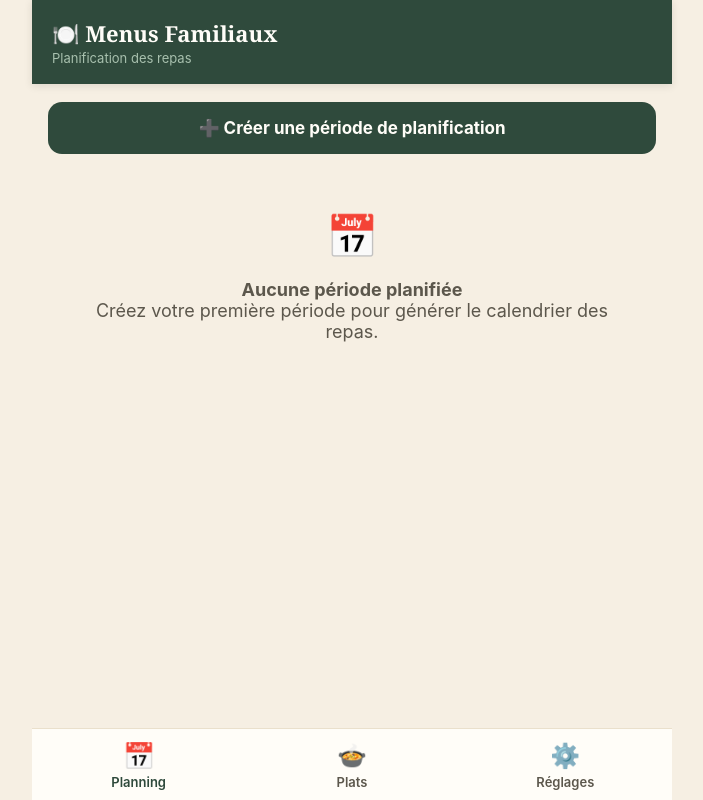
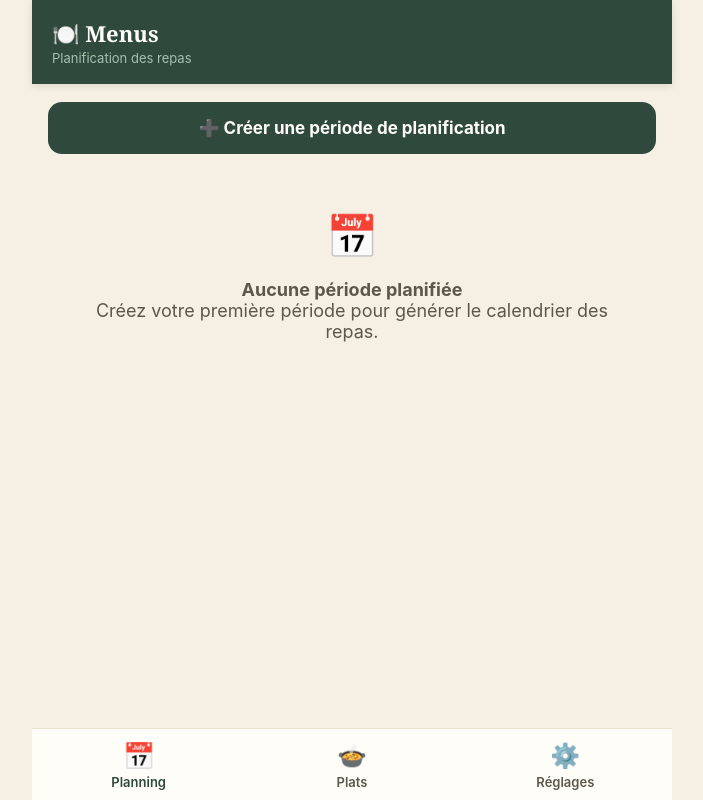
Before and after one commit to Noni78/Planning, a plain HTML site: page index.html in a window 1280 px wide. Shown: the whole page, without its empty margins (288-991 px from the left). Drawn offline with Linux system fonts and the light colour scheme.

Commit message:
Update index.html

```diff
--- a/index.html
+++ b/index.html
@@ -18,7 +18,7 @@
 
   <div class="topbar">
     <div>
-      <h1>🍽️ Menus Familiaux</h1>
+      <h1>🍽️ Menus</h1>
       <div class="subtitle" id="topbarSubtitle">Planification des repas</div>
     </div>
   </div>
```
